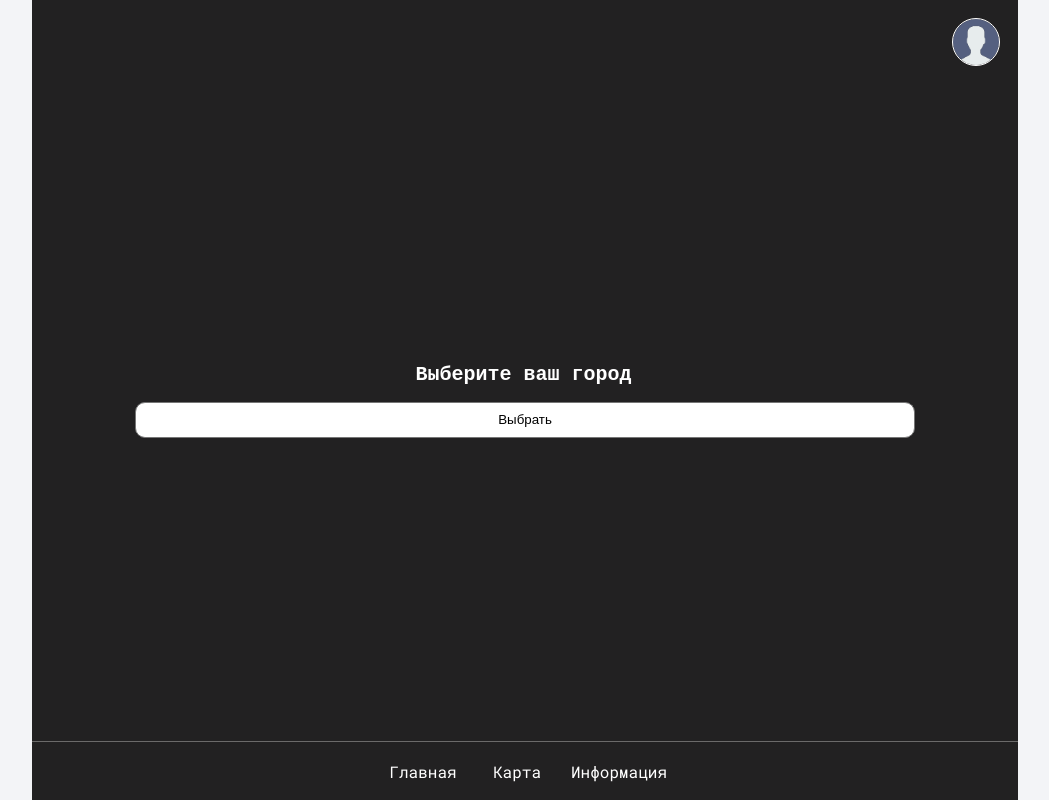
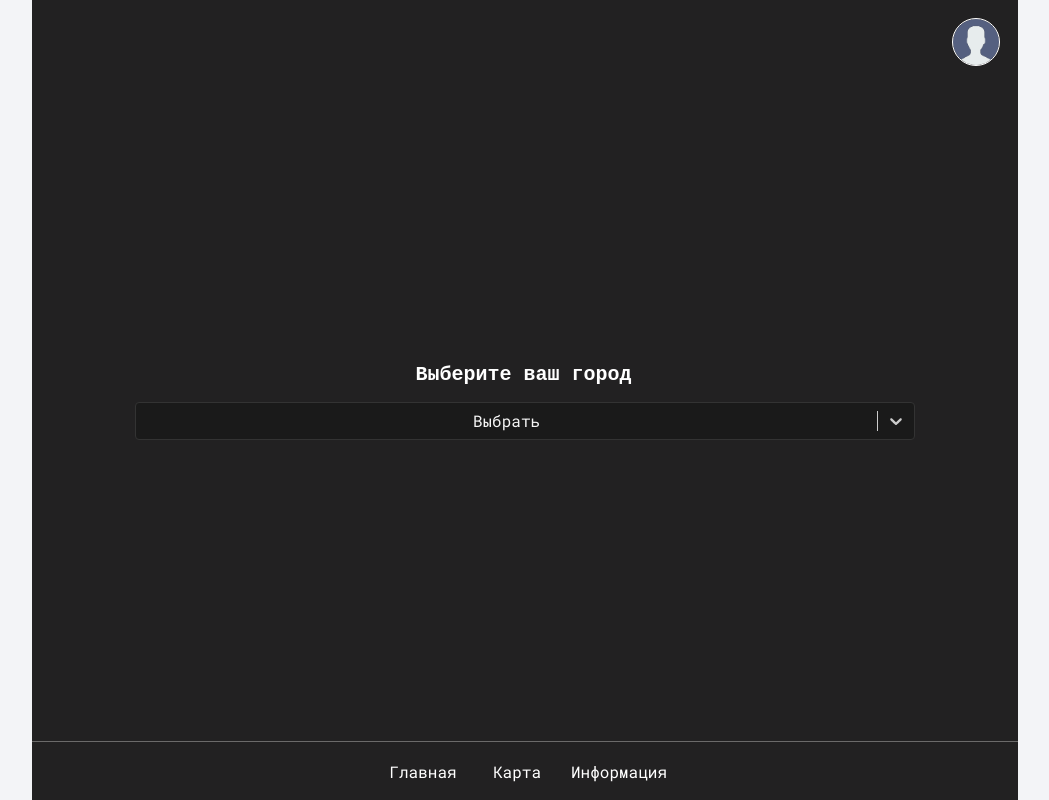
Before and after one commit to lighterboiii/discrete-taburetka-project, a React (Create React App) app: page / in a window 1280 px wide. Shown: the whole page, without its empty margins (115-1164 px from the left). Built offline with nearby package versions, Linux system fonts and the light colour scheme.

Commit message:
стилизовать выпадающий список

```diff
--- a/package.json
+++ b/package.json
@@ -11,10 +11,12 @@
     "@types/node": "^16.18.16",
     "@types/react": "^18.0.28",
     "@types/react-dom": "^18.0.11",
+    "@types/react-select": "^5.0.1",
     "react": "^18.2.0",
     "react-dom": "^18.2.0",
     "react-router-dom": "^6.9.0",
     "react-scripts": "5.0.1",
+    "react-select": "^5.7.3",
     "typescript": "^4.9.5",
     "web-vitals": "^2.1.4"
   },
--- a/src/components/App/App.tsx
+++ b/src/components/App/App.tsx
@@ -18,10 +18,12 @@ export const App: FC = () => {
   const background = location;
 
   const matchLogin = useMatch('/login/*');
+  const matchMap = useMatch('/map/*');
 
   return (
     <div className={st.App}>
-      <Link to={'/login'}><button className={Boolean(matchLogin) ? `${st.userButtonActive}` : `${st.userButton}`}></button></Link>
+      {matchMap ? <></> : <Link to={'/login'}><button className={Boolean(matchLogin) ? `${st.userButtonActive}` : `${st.userButton}`}></button></Link>
+      }
       <Routes location={background}>
         <Route path='/' element={<MainPage />}>
           <Route path='list' element={<ListPage />} />
--- a/src/pages/login/login.module.css
+++ b/src/pages/login/login.module.css
@@ -92,12 +92,12 @@
   border-radius: 40px;
   background-color: transparent;
   color: white;
-  padding: 7px 12px;
   text-align: center;
   text-decoration: none;
   display: inline-block;
   font-size: 16px;
   margin: 0 auto;
   cursor: pointer;
-  padding: 6 12px;
+  padding: 6px 12px;
+  min-width: 148px;
 }
--- a/src/pages/main/main.tsx
+++ b/src/pages/main/main.tsx
@@ -5,19 +5,28 @@ import { citiesData } from "../../utils/data";
 import { ListPage } from "../list/list";
 import { cityData } from "../../utils/types";
 import { InfoPage } from "../information/information";
+import ReactSelect from 'react-select';
+
+type OptionType = {
+  value: string;
+  label: string;
+};
 
 export const MainPage: FC = () => {
   const navigate = useNavigate();
   const [selectedValue, setSelectedValue] = useState('init');
-  const options = [
+  const options: OptionType[] = [
     { value: 'init', label: 'Выбрать' },
     { value: 'Mtsensk', label: 'Мценск' },
     { value: 'Belgorod', label: 'Белгород' },
     { value: 'Orel', label: 'Орёл' },
   ];
 
-  const handleDropdownChange = (e: ChangeEvent<HTMLSelectElement>) => {
-    setSelectedValue(e.target.value);
+  // const handleDropdownChange = (e: ChangeEvent<HTMLSelectElement>) => {
+  //   setSelectedValue(e.target.value);
+  // };
+  const handleDropdownChange = (selectedOption: any) => {
+    setSelectedValue(selectedOption.value);
   };
 
   const getDataForSelectedCity = () => {
@@ -55,6 +64,41 @@ export const MainPage: FC = () => {
   const matchList = useMatch('/list');
   const matchMain = useMatch('/');
 
+  // временное решение
+  const customStyles = {
+    control: (provided: any, state: any) => ({
+      ...provided,
+      backgroundColor: '#1A1A1A',
+      borderColor: state.isFocused ? '#7289DA' : '#333',
+      color: '#F5F5F5',
+      boxShadow: state.isFocused ? '0 0 0 1px #7289DA' : null,
+      '&:hover': {
+        borderColor: state.isFocused ? '#7289DA' : '#555',
+      }
+    }),
+
+    option: (provided: any, state: any) => ({
+      ...provided,
+      backgroundColor: state.isSelected ? '#7289DA' : null,
+      color: '#F5F5F5',
+    }),
+
+    menu: (provided: any) => ({
+      ...provided,
+      backgroundColor: '#1A1A1A',
+    }),
+
+    singleValue: (provided: any) => ({
+      ...provided,
+      color: '#F5F5F5',
+    }),
+
+    input: (provided: any) => ({
+      ...provided,
+      color: '#F5F5F5',
+    }),
+  };
+  // временное решение
   return (
     <section className={st.wrapper}>
       {Boolean(matchList) ? <ListPage data={getDataForSelectedCity()} /> :
@@ -63,7 +107,14 @@ export const MainPage: FC = () => {
             {/* <h2 className={st.h2}>Telegram <span className={st.green}>Adventure</span></h2> */}
             <div className={st.selectContainer}>
               <label htmlFor="dropdown" className={st.h3}>Выберите ваш город</label>
-              <select
+              <ReactSelect
+                className={st.select}
+                options={options}
+                value={options.find((option) => option.value === selectedValue)}
+                onChange={handleDropdownChange}
+                styles={customStyles}
+              />
+              {/* <select
                 name="city"
                 id="city"
                 className={st.select}
@@ -75,7 +126,7 @@ export const MainPage: FC = () => {
                     {option.label}
                   </option>
                 ))};
-              </select>
+              </select> */}
             </div>
             <div className={st.buttonContainer}>
               {renderButton()}
```
Also changed, not shown: 1 other file (tests, documents, lock files or other folders).
